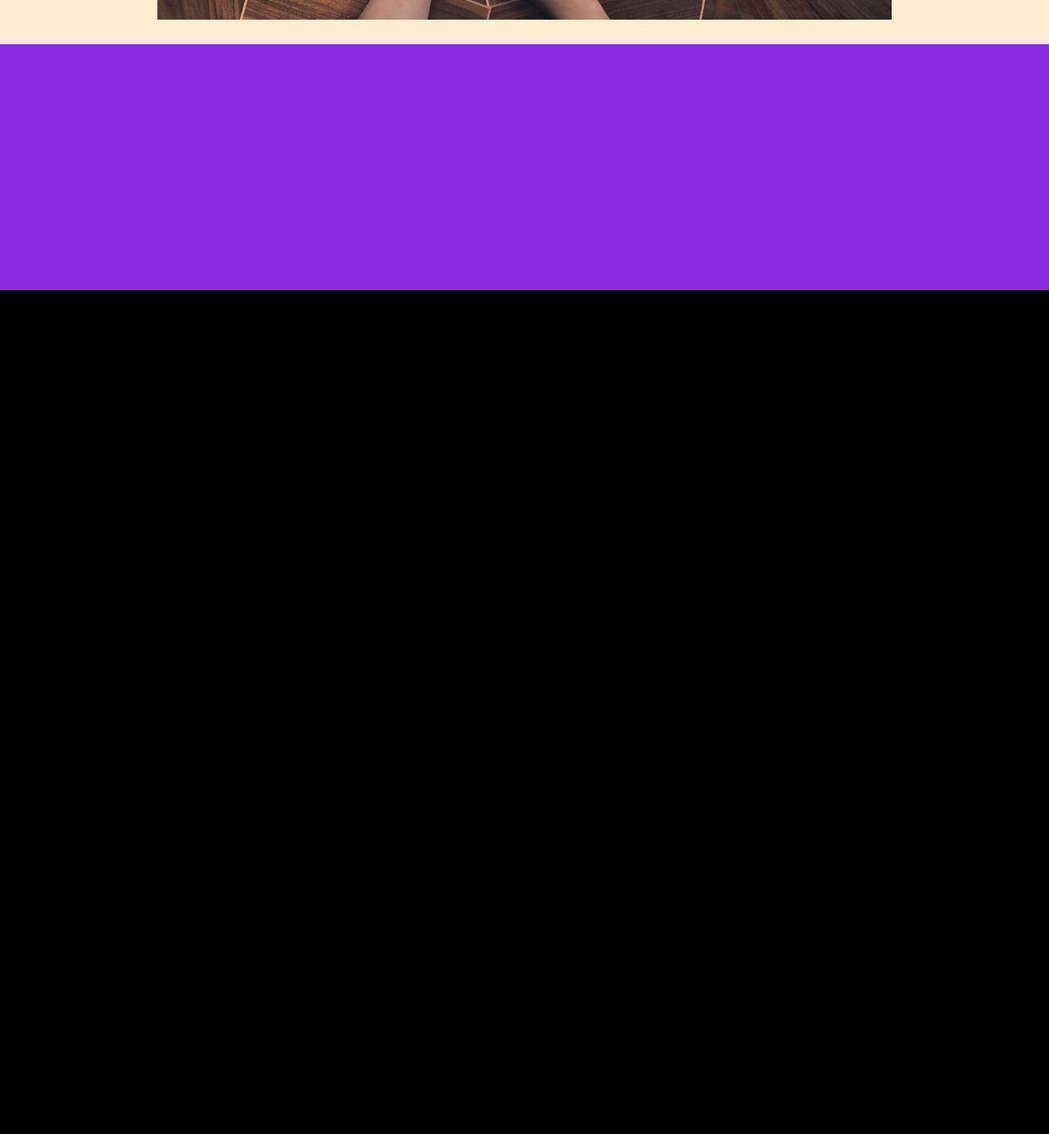
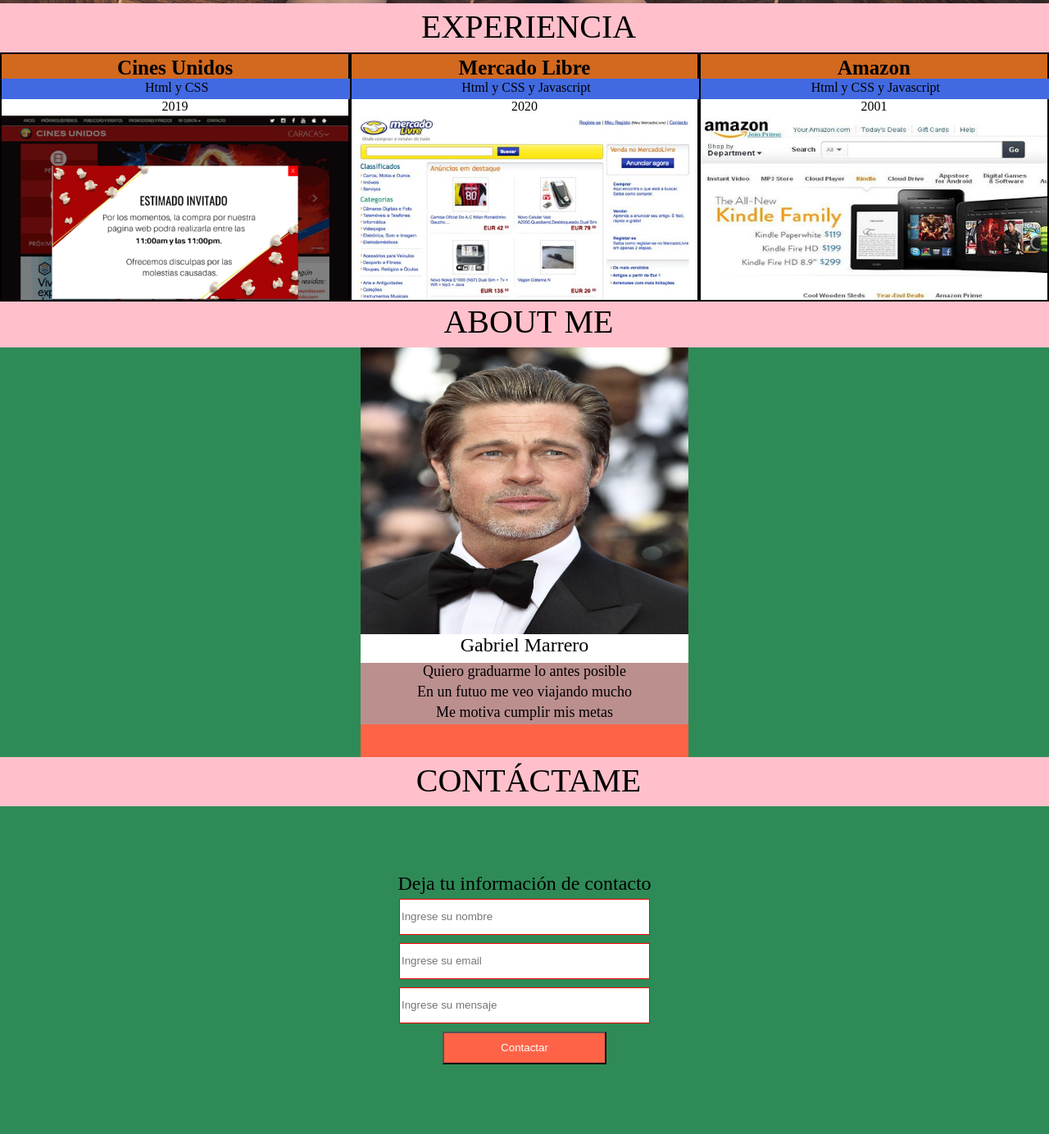
Before and after one commit to gabrielm2308/miniproyecto, a plain HTML site: page index.html in a window 1280 px wide. Shown: the part 496-1880 px from the top of the page at 82% size. Before the commit the page ends 850 px from the top, so only its background shows below. Drawn offline with Linux system fonts and the light colour scheme.

Commit message:
Form listo

```diff
--- a/index.html
+++ b/index.html
@@ -8,26 +8,68 @@
     <title>prepa html</title>
 </head>
 <body>
-    <div class="inicio">
+    <div id="inicio">
         <div class="logo">
-            <span><a href=".inicio">GM</a></span>
+            <span><a href="#hero">GM</a></span>
         </div>
         <div class="navbar">
             <ul class="opciones">
-                <li><a href="">About me</a></li>
+                <li><a href="#about">About me</a></li>
                 <li><a href="">Contact Me</a></li>
                 <li><a href="#experience">Experience</a></li>
                 <li><a href="">Skills</a></li>
             </ul>
         </div>
     </div>
-    <div class="hero">
+    <div id="hero">
         <div class="carrusel">
             <img name= "slide" width="100%" height="500px" alt="slides">
         </div>
     </div>
+    <div class="portfolio">
+        <span>EXPERIENCIA</span>
+    </div>
     <div id="experience">
-
+        <div class="contenedores1">
+            <div class="titles"><h2>Cines Unidos</h2></div>
+            <div class="herramienta"><span>Html y CSS</span></div>
+            <div class="anio"><span>2019</span></div>
+            <div class="imagen"><img src="images/cinesunidos.com.ve.png" alt=""></div>
+        </div>
+        <div class="contenedores1">
+            <div class="titles"><h2>Mercado Libre</h2></div>
+            <div class="herramienta"><span>Html y CSS y Javascript</span></div>
+            <div class="anio"><span>2020</span></div>
+            <div class="imagen"><img src="images/MercadoLibre-website.jpg" alt=""></div>
+        </div>
+        <div class="contenedores1">
+            <div class="titles"><h2>Amazon</h2></div>
+            <div class="herramienta"><span>Html y CSS y Javascript</span></div>
+            <div class="anio"><span>2001</span></div>
+            <div class="imagen"><img src="images/amazon.jpg" alt=""></div>
+        </div>
+    </div>
+    <div class="portfolio">
+        <span> ABOUT ME</span>
+    </div>
+    <div id="about">
+        <div class="descripcion">
+            <div class="img1"><img src="images/brad.jpg" alt=""></div>
+            <div class="nombre"><span>Gabriel Marrero</span></div>
+            <div class="obj"><span>Quiero graduarme lo antes posible</span></div>
+            <div class="obj"><span>En un futuo me veo viajando mucho</span></div>
+            <div class="obj"><span>Me motiva cumplir mis metas</span></div>
+        </div>
+    </div>
+    <div class="portfolio">
+        <span> CONTÁCTAME</span>
+    </div>
+    <div id="contacto">
+        <span>Deja tu información de contacto</span>
+        <input class="control" type="text" name="nombre" placeholder="Ingrese su nombre" id="nombre">
+        <input class="control" type="email" name="correo" placeholder="Ingrese su email" id="correo">
+        <input class="control" type="text" name="mensaje" placeholder="Ingrese su mensaje" id="mensaje">
+        <button class="boton" type="submit">Contactar</button>
     </div>
     <script src="main.js"></script>
 </body>
--- a/style.css
+++ b/style.css
@@ -2,10 +2,11 @@ body{
     background-color: black;
     margin: 0;
 }
-.inicio{
+#inicio{
     background-color: hotpink;
     width: 100%;
     height: 50px;
+    position: fixed;
 }
 .logo{
     width: 20%;
@@ -54,26 +55,156 @@ body{
     text-decoration: underline;
 
 }
-.hero{
+#hero{
 
     width: 100%;
     height: 500px;
     background-color: blanchedalmond;
 }
-.hero .carrusel{
-    align-content: center;
-    width: 70%;
-    height: 450px;
+#hero .carrusel{
+
+    width: 100%;
+    height: 100%;
     margin: auto;
-    padding-top: 20px;
 
 }
-.hero .carrusel img{
+#hero .carrusel img{
     width: 100%;
     height: 100%;
+}
+.portfolio{
+    width: 100%;
+    height: 50px;
+    padding: 5px;
+    background-color: pink;
+    text-align: center;
+}
+.portfolio span{
+    font-size: 40px;
+
 }
 #experience{
     width: 100%;
     height: 300px;
     background-color: blueviolet;
+    display: flex;
+    flex-direction: row;
+    justify-content: center;
 }
+
+#experience .contenedores1{
+    width: 33%;
+    height: 100%;
+    border: 2px solid black;
+    background-color: chartreuse;
+    display: flex;
+    flex-direction: column;
+    justify-content: left;
+}
+#experience .contenedores1 .titles{
+    width: 100%;
+    height:10%;
+    background-color: chocolate;
+}
+#experience .contenedores1 .titles h2{
+   font-size: 25px;
+   text-align: center;
+   margin: 3px;
+}
+#experience .contenedores1 .herramienta{
+    width: 100%;
+    height: 7.5%;
+    padding: 2px;
+    background-color: royalblue;
+    text-align: center;
+}
+#experience .contenedores1 .anio{
+    width: 100%;
+    height: 7.5%;
+    background-color: white;
+    text-align: center;
+}
+#experience .contenedores1 .imagen{
+    width: 100%;
+    height: 75%;
+
+}
+#experience .contenedores1 .imagen img{
+    width: 100%;
+    height: 100%;
+
+}
+#about{
+    width: 100%;
+    height: 500px;
+    background-color: seagreen;
+    display: flex;
+    flex-direction: column;
+    justify-content: center;
+}
+#about .descripcion{
+    width: 400px;
+    height: 500px;
+    background-color: tomato;
+    margin: auto;
+}
+#about .descripcion .img1{
+    width: 100%;
+    height: 70%;
+    background-color: white;
+    align-content: center;
+
+}
+#about .descripcion .nombre{
+    width: 100%;
+    height: 7%;
+    background-color: white;
+   text-align: center;
+   font-size: 24px;
+
+}
+#about .descripcion .obj{
+    width: 100%;
+    height: 5%;
+    background-color: rosybrown;
+    text-align: center;
+    font-size: 18px;
+
+}
+#about .descripcion .img1 img{
+    width: 100%;
+    height: 100%;
+
+}
+#contacto{
+    margin: auto;
+    width: 100%;
+    height: 400px;
+    background-color: seagreen;
+    display: flex;
+    flex-direction: column;
+    justify-content: center;
+    align-items: center;
+}
+#contacto span{
+
+    font-size: 24px;
+    text-align: center;
+}
+#contacto .control{
+    margin: 5px;
+    width: 300px;
+    height: 40px;
+    border: 1px red solid;
+}
+#contacto .boton{
+    margin: 5px;
+    width: 200px;
+    height: 40px;
+    color: white;
+    background-color: tomato;
+}
+#contacto .boton:hover{
+    color: white;
+    background-color: black;
+}
```
Also changed, not shown: images/MercadoLibre-website.jpg (added), images/amazon.jpg (added), images/brad.jpg (added), images/cinesunidos.com.ve.png (added).
